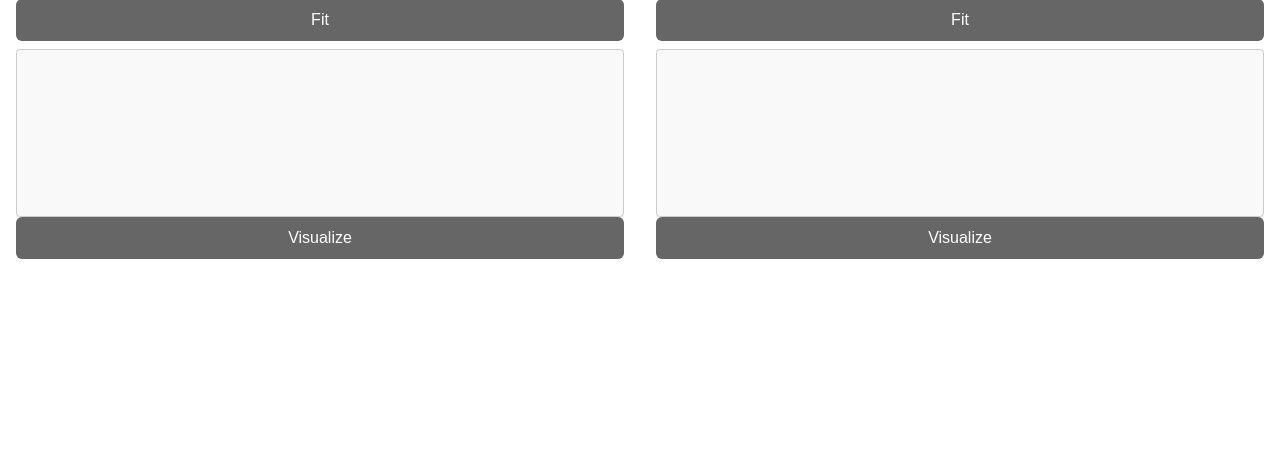
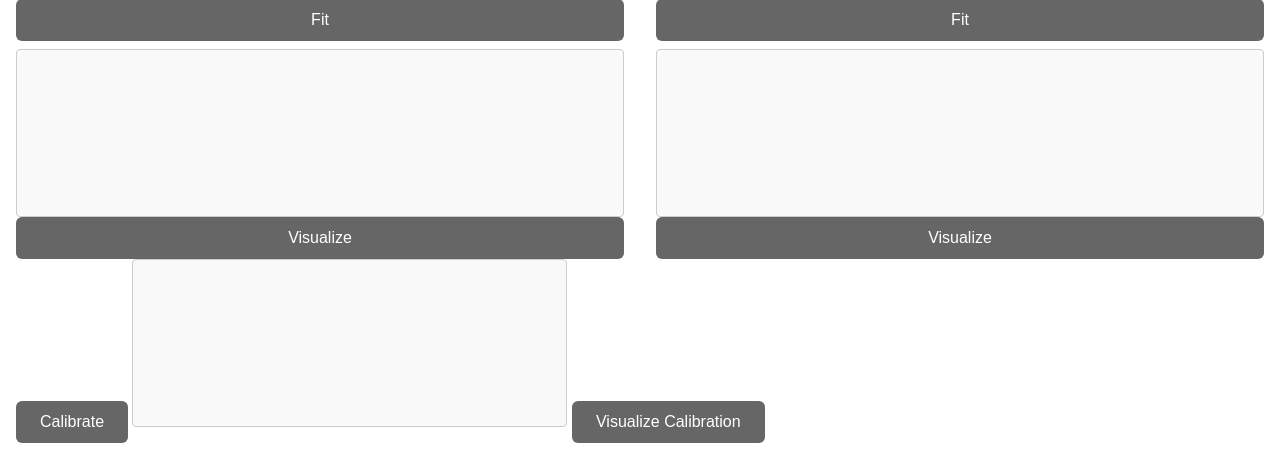
Before and after one commit to TAU-CGL/rplidar_recorder, a Django app: page / in a window 1280 px wide, after a click on "Calibration". Shown: the part 389-848 px from the top of the page. Before the commit the page ends 648 px from the top, so only its background shows below. Run offline with Django 5.2, Linux system fonts and the light colour scheme; data that the repository does not hold is empty.

Commit message:
Add the calibrate button in tab

```diff
--- a/server/static/js/calibration.js
+++ b/server/static/js/calibration.js
@@ -135,6 +135,27 @@ async function visualize_fit_circles(id) {
     });
 }
 
+async function calibrate() {
+    let circle1 = document.getElementById("text1").value;
+    let circle2 = document.getElementById("text2").value;
+
+    let payload = new URLSearchParams({
+        circle1: circle1,
+        circle2: circle2
+    }).toString();
+
+    let response = await fetch("/api/calibration/calibrate", {
+        method: "POST",
+        headers: {
+            "Content-Type": "application/x-www-form-urlencoded"
+        },
+        body: payload
+    });
+
+    let text = document.getElementById("calibration-text");
+    text.value = await response.text();
+}
+
 // Call populate_use_alternative_radius on page load
 document.addEventListener("DOMContentLoaded", function() {
     populate_use_alternative_radius();
--- a/server/templates/tabs/calibration.html
+++ b/server/templates/tabs/calibration.html
@@ -42,5 +42,8 @@
     </div>
 </div>
 
+<button class="calibrate-button" onclick="calibrate()">Calibrate</button>
+<textarea id="calibration-text" rows="10" cols="50"></textarea>
+<button class="visualize-calibrate-button" onclick="visualize_calibration()">Visualize Calibration</button>
 
 <script src="/static/js/calibration.js"></script>
```
